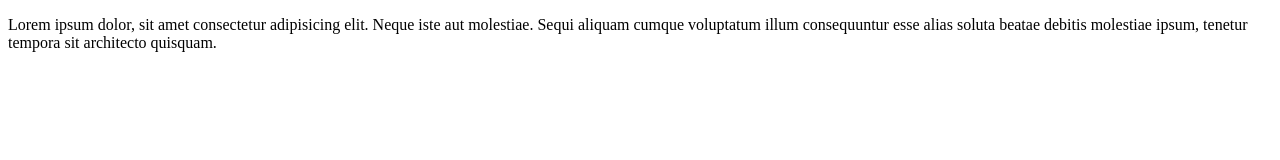
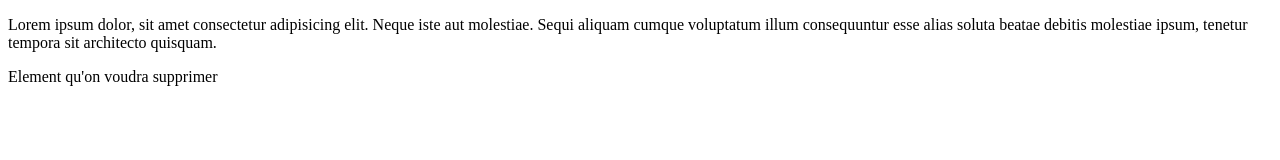
Before and after one commit to cambreau/Exercice-Enviro, a plain HTML site: page index.html in a window 1280 px wide. Drawn offline with Linux system fonts and the light colour scheme.

Commit message:
Ajout element a supprimer

```diff
--- a/index.html
+++ b/index.html
@@ -10,6 +10,7 @@
       soluta beatae debitis molestiae ipsum, tenetur tempora sit architecto
       quisquam.
     </p>
+    <p>Element qu'on voudra supprimer</p>
   </head>
   <body></body>
 </html>
```
